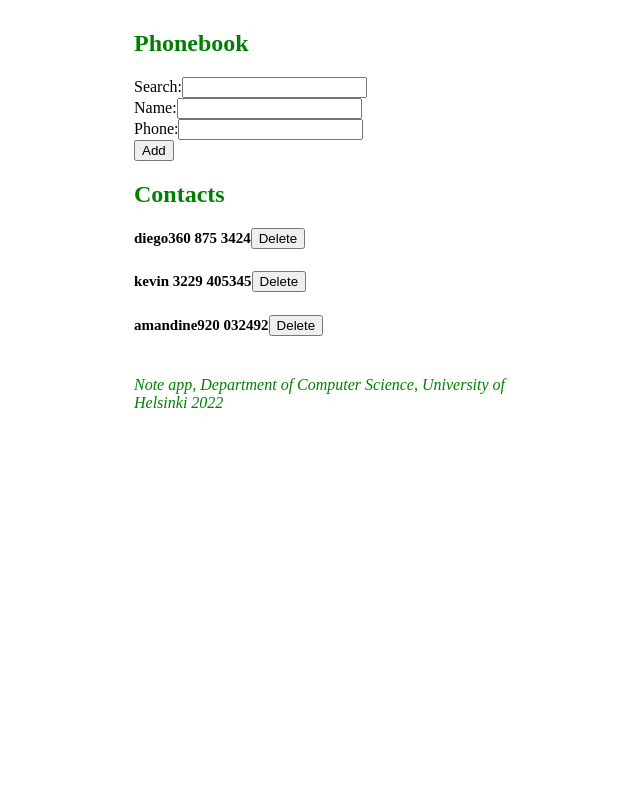
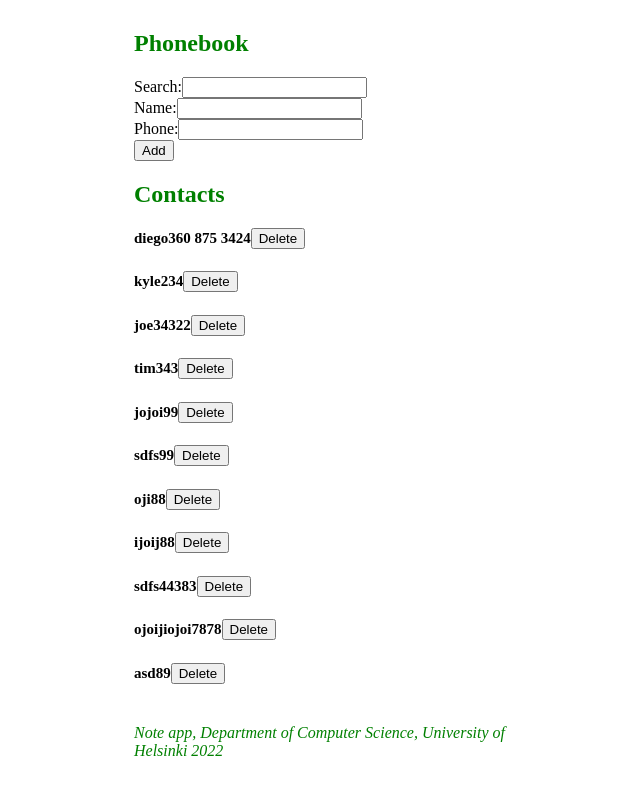
Before and after one commit to diegoram23/fso-part2, a React (Vite) app: page / in a window 1280 px wide. Shown: the top 794 px of the page, without its empty margins (311-951 px from the left). Built offline with nearby package versions, Linux system fonts and the light colour scheme; data requests are answered from the project's data file.

Commit message:
completed exercise 2.17

```diff
--- a/db.json
+++ b/db.json
@@ -6,14 +6,54 @@
       "id": 1
     },
     {
-      "name": "kevin 3229 405345",
-      "number": "",
+      "name": "kyle",
+      "number": "234",
       "id": 2
     },
     {
-      "name": "amandine",
-      "number": "920 032492",
+      "name": "joe",
+      "number": "34322",
       "id": 3
+    },
+    {
+      "name": "tim",
+      "number": "343",
+      "id": 4
+    },
+    {
+      "name": "jojoi",
+      "number": "99",
+      "id": 5
+    },
+    {
+      "name": "sdfs",
+      "number": "99",
+      "id": 8
+    },
+    {
+      "name": "oji",
+      "number": "88",
+      "id": 9
+    },
+    {
+      "name": "ijoij",
+      "number": "88",
+      "id": 10
+    },
+    {
+      "name": "sdfs44",
+      "number": "383",
+      "id": 11
+    },
+    {
+      "name": "ojoijiojoi",
+      "number": "7878",
+      "id": 12
+    },
+    {
+      "name": "asd",
+      "number": "89",
+      "id": 13
     }
   ]
 }
--- a/src/App.jsx
+++ b/src/App.jsx
@@ -13,6 +13,7 @@ const App = () => {
   const [newNumber, setNewNumber] = useState('')
   const [searchResults, setSearchResults] = useState('')
   const [succesfulMessage, setSuccesfulMessage] = useState(null)
+  const [errorMessage, setErrorMessage] = useState(null)
 
   useEffect(() => {
     personService
@@ -78,6 +79,13 @@ const App = () => {
             setPersons(initialPersons)
           })
       })
+      .catch(error => {
+        console.log('not working');
+        setErrorMessage(`has already been removed from server`)
+        setTimeout(() => {
+          setErrorMessage(null)
+        }, 2000)
+      })
   }
 
   return (
@@ -97,7 +105,8 @@ const App = () => {
         type='submit' />
 
       <Notification
-        message={succesfulMessage}
+        successMessage={succesfulMessage}
+        errMessage={errorMessage}
       />
 
       <Persons
--- a/src/components/Notification.jsx
+++ b/src/components/Notification.jsx
@@ -1,11 +1,16 @@
-const Notification = ({message}) => {
-    if(message === null) {
-        return null
+const Notification = ({ successMessage, errMessage }) => {
+    if (successMessage !== null) {
+        return (
+            <div className="success-message"> {successMessage}</div>
+        )
     }
 
-    return (
-        <div className="success-message">{message}</div>
-    )
+    if (errMessage !== null) {
+        return (
+            <div className="error-message"> {errMessage}</div>
+        )
+    }
+
 }
 
 export default Notification
--- a/src/components/PersonForm.jsx
+++ b/src/components/PersonForm.jsx
@@ -5,13 +5,14 @@ const PersonForm = ({ handleNameChange, handleNumberChange, handleSubmitPerson,
       <div>
         Name:
         <input
-        required
+          required
           value={valueName}
           onChange={handleNameChange}
         />
         <div>
           Phone:
           <input
+            required
             value={valueNumber}
             onChange={handleNumberChange} />
         </div>
--- a/src/index.css
+++ b/src/index.css
@@ -23,3 +23,13 @@ h5 {
     max-width: 70%;
     margin-top: 0.5em;
 }
+
+.error-message {
+    font-size: 1.2rem;
+    color: red;
+    border: 1px solid red;
+    background: rgb(226, 226, 226);
+    padding: 0.3em;
+    max-width: 70%;
+    margin-top: 0.5em;
+}
```
